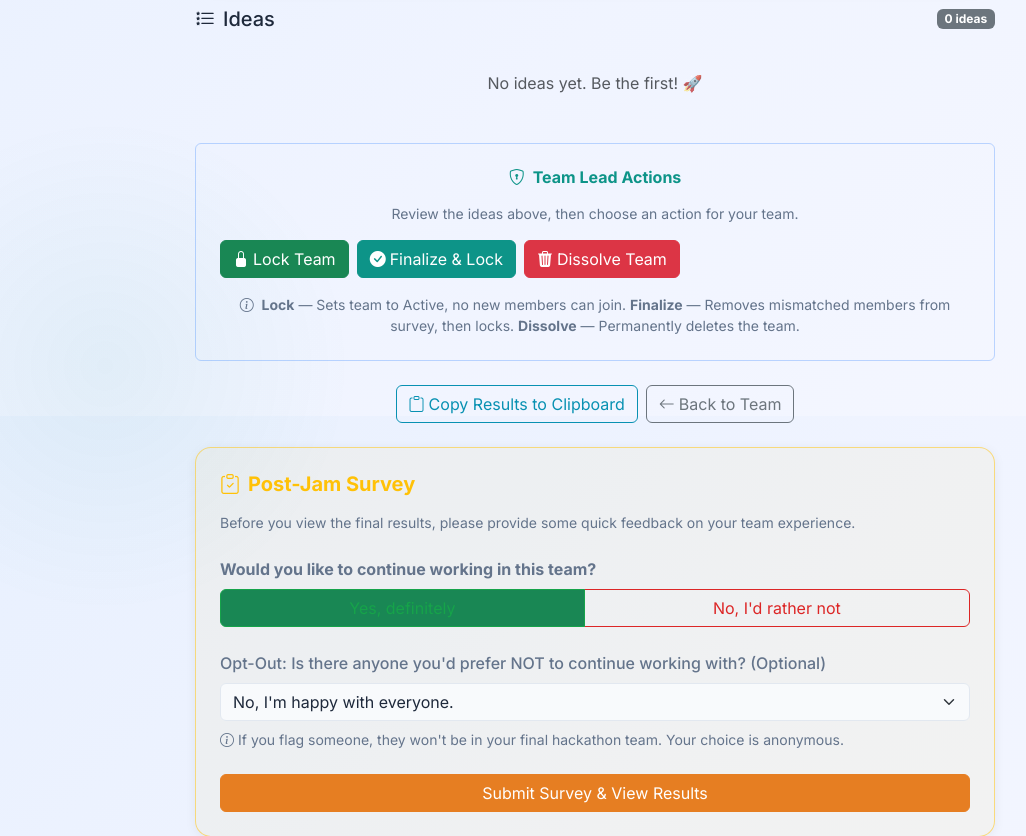
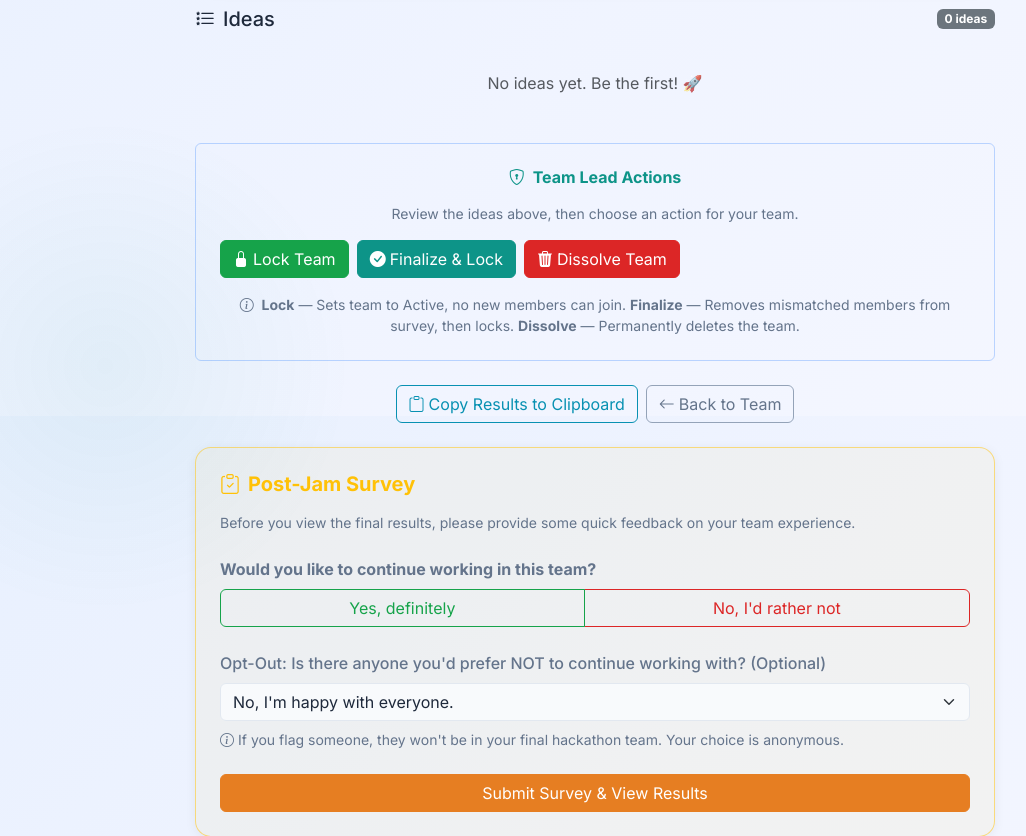
Before and after one commit to 24f3003330/N.E.S.T, a Python web app: template app/templates/ideajam.html in a window 1280 px wide. Shown: the part 384-1220 px from the top of the page, without its empty margins (45-1071 px from the left). Run offline with Jinja, Linux system fonts and the light colour scheme; the template is opened without the code that fills it, so the values that code supplies are empty.

Commit message:
Universal fix: force white text on ALL solid buttons via single CSS rule, add distinct bg colors per variant

```diff
--- a/app/static/css/style.css
+++ b/app/static/css/style.css
@@ -100,7 +100,6 @@ main {
 .btn-primary {
     background-color: var(--sc-primary) !important;
     border-color: var(--sc-primary) !important;
-    color: #fff !important;
 }
 
 .btn-primary:hover {
@@ -111,6 +110,7 @@ main {
 .btn-outline-primary {
     color: var(--sc-primary) !important;
     border-color: var(--sc-primary) !important;
+    background-color: transparent !important;
 }
 
 .btn-outline-primary:hover {
@@ -127,13 +127,31 @@ main {
     color: var(--sc-primary) !important;
 }
 
-/* ── Button contrast fixes (light theme) ── */
-.btn-info {
+/* ══════════════════════════════════════════════
+   UNIVERSAL: Force white text on ALL solid btns
+   ══════════════════════════════════════════════ */
+.btn-primary,
+.btn-secondary,
+.btn-success,
+.btn-danger,
+.btn-warning,
+.btn-info,
+.btn-dark {
     color: #fff !important;
 }
 
+/* ── Distinct button background colours ── */
+.btn-info {
+    background-color: #0891b2 !important;
+    border-color: #0891b2 !important;
+}
+
+.btn-info:hover {
+    background-color: #0e7490 !important;
+    border-color: #0e7490 !important;
+}
+
 .btn-warning {
-    color: #fff !important;
     background-color: #e67e22 !important;
     border-color: #e67e22 !important;
 }
@@ -144,16 +162,30 @@ main {
 }
 
 .btn-success {
-    color: #fff !important;
+    background-color: #16a34a !important;
+    border-color: #16a34a !important;
+}
+
+.btn-success:hover {
+    background-color: #15803d !important;
+    border-color: #15803d !important;
 }
 
 .btn-danger {
-    color: #fff !important;
+    background-color: #dc2626 !important;
+    border-color: #dc2626 !important;
 }
 
+.btn-danger:hover {
+    background-color: #b91c1c !important;
+    border-color: #b91c1c !important;
+}
+
+/* ── Outline buttons: dark text, white bg, coloured on hover ── */
 .btn-outline-info {
     color: #0891b2 !important;
     border-color: #0891b2 !important;
+    background-color: transparent !important;
 }
 
 .btn-outline-info:hover {
@@ -164,6 +196,7 @@ main {
 .btn-outline-warning {
     color: #e67e22 !important;
     border-color: #e67e22 !important;
+    background-color: transparent !important;
 }
 
 .btn-outline-warning:hover {
@@ -174,6 +207,7 @@ main {
 .btn-outline-success {
     color: #16a34a !important;
     border-color: #16a34a !important;
+    background-color: transparent !important;
 }
 
 .btn-outline-success:hover {
@@ -184,6 +218,7 @@ main {
 .btn-outline-danger {
     color: #dc2626 !important;
     border-color: #dc2626 !important;
+    background-color: transparent !important;
 }
 
 .btn-outline-danger:hover {
@@ -191,9 +226,34 @@ main {
     color: #fff !important;
 }
 
+.btn-outline-secondary {
+    color: #64748b !important;
+    border-color: #94a3b8 !important;
+    background-color: transparent !important;
+}
+
+.btn-outline-secondary:hover {
+    background-color: #64748b !important;
+    border-color: #64748b !important;
+    color: #fff !important;
+}
+
+.btn-outline-dark {
+    color: #1e293b !important;
+    border-color: #334155 !important;
+    background-color: transparent !important;
+}
+
+.btn-outline-dark:hover {
+    background-color: #1e293b !important;
+    border-color: #1e293b !important;
+    color: #fff !important;
+}
+
 /* Badge contrast */
 .badge.bg-info {
     color: #fff !important;
+    background-color: #0891b2 !important;
 }
 
 .badge.bg-warning {
--- a/app/templates/hackathon_detail.html
+++ b/app/templates/hackathon_detail.html
@@ -113,7 +113,7 @@
 
                 {% if current_user and hackathon.status.value != 'Completed' %}
                 <a href="/match/teams-for-me/{{ hackathon.id }}"
-                    class="btn btn-info btn-sm w-100 text-dark mt-3 fw-bold btn-glow">
+                    class="btn btn-info btn-sm w-100 mt-3 fw-bold btn-glow">
                     <i class="bi bi-magic me-1"></i>Find Top Matches
                 </a>
                 {% endif %}
```
